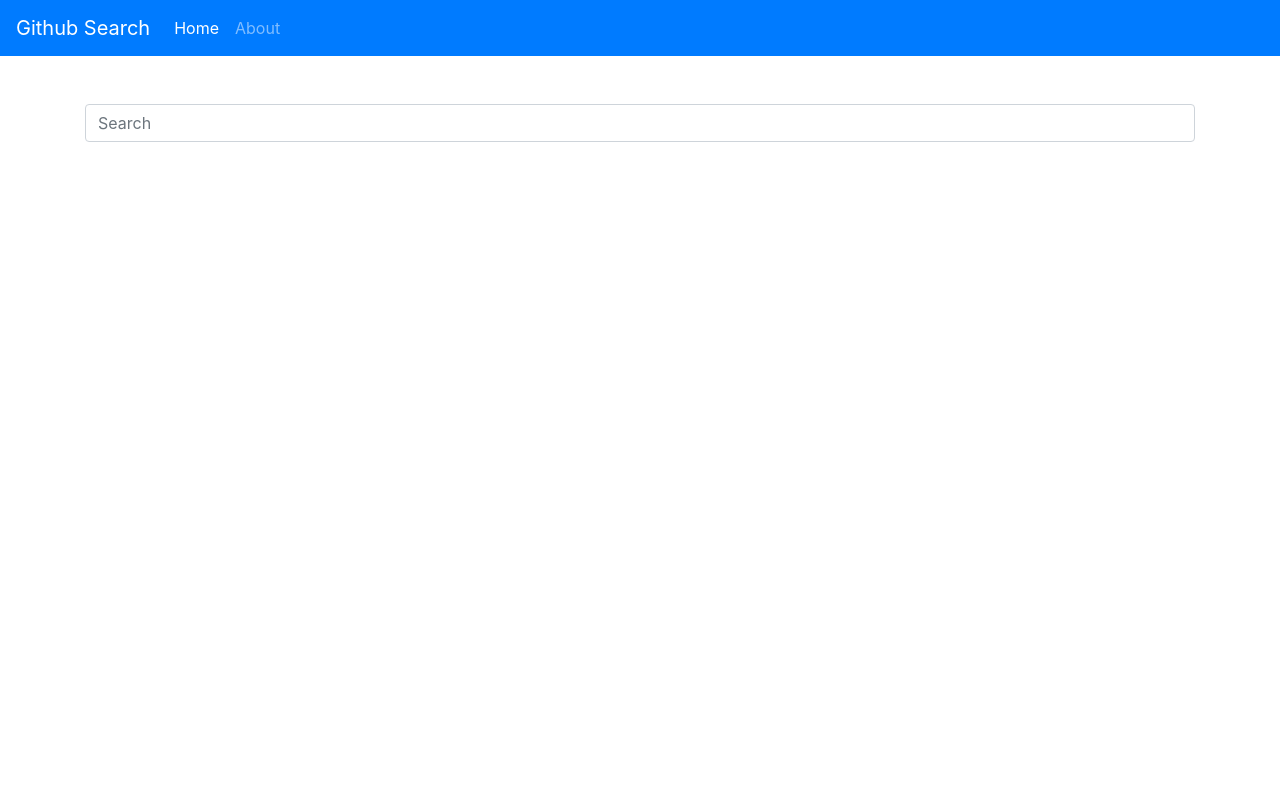
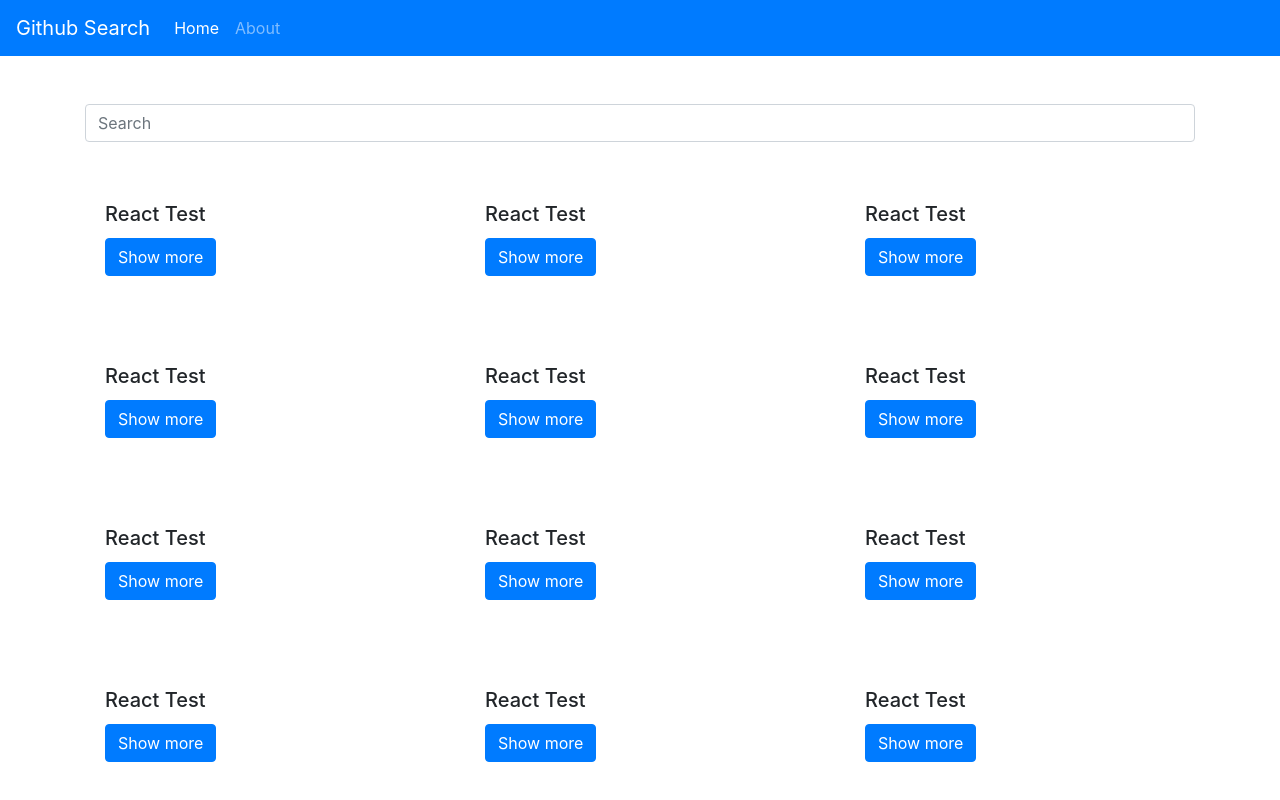
Before and after one commit to astremsky/github-api-check, a React (Create React App) app: page / in a window 1280 px wide. Shown: the top 800 px of the page. Built offline with nearby package versions, Linux system fonts and the light colour scheme.

Commit message:
Card component added

```diff
--- /dev/null
+++ b/src/components/Card.js
@@ -0,0 +1,12 @@
+import React from 'react'
+import {Link} from 'react-router-dom'
+
+export const Card = () => (
+  <div className='Card'>
+    <img src={''} alt={''} className='card-img-top' />
+    <div className ='card-body'>
+      <h5 className='card-title'>React Test</h5>
+      <Link to={'/profile/' + 'react'} className='btn btn-primary'>Show more</Link>
+    </div>
+  </div>
+)
--- a/src/pages/Home.js
+++ b/src/pages/Home.js
@@ -1,10 +1,26 @@
-import React from 'react'
+import React, { Fragment } from 'react'
 import {Search} from '../components/Search'
+import {Card} from '../components/Card'
+import { id } from 'postcss-selector-parser';
 
 export const Home = () => {
+  const cards = new Array(12)
+    .fill('')
+    .map((_,i) => i)
   return(
-    <div>
+    <Fragment>
       <Search />
-    </div>
+      <div className='row'>
+
+        {cards.map(card => {
+          return(
+            <div className='col-sm-4 mb-4' key={id.card}>
+          <Card />
+        </div>
+          )
+        })}
+
+      </div>
+    </Fragment>
   )
 }
```
